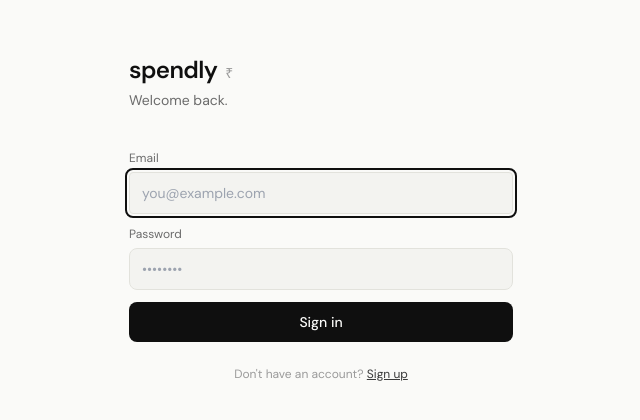
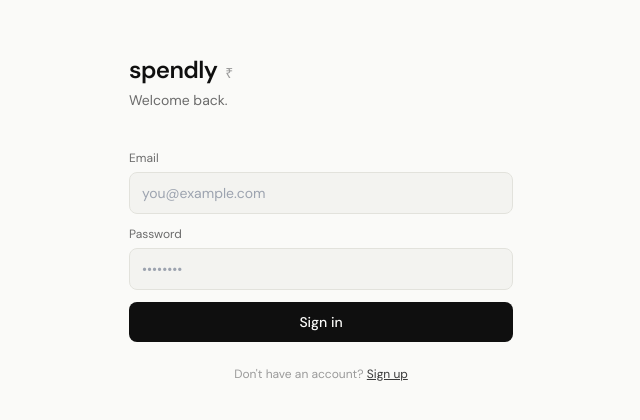
Before and after one commit to 24f-3004548/personal-expense-tracker, a React (Vite) app: page / in a window 1280 px wide. Shown: the part 182-602 px from the top of the page, without its empty margins (319-959 px from the left). Built offline with nearby package versions, Linux system fonts and the light colour scheme; no server answers.

Commit message:
ui changes

```diff
--- a/src/components/expenses/QuickAdd.jsx
+++ b/src/components/expenses/QuickAdd.jsx
@@ -1,4 +1,4 @@
-import { useState, useRef, useEffect } from 'react'
+import { useState, useRef } from 'react'
 import { DEFAULT_CATEGORIES, addExpense, formatCurrencyFull } from '../../lib/supabase'
 import { useAuth } from '../../context/AuthContext'
 
@@ -13,10 +13,6 @@ export default function QuickAdd({ onAdded }) {
   const [loading, setLoading] = useState(false)
   const [success, setSuccess] = useState(false)
   const amountRef = useRef(null)
-
-  useEffect(() => {
-    amountRef.current?.focus()
-  }, [])
 
   const submit = async (overrideAmount) => {
     const val = overrideAmount || Number(amount)
--- a/src/components/income/AddIncomeModal.jsx
+++ b/src/components/income/AddIncomeModal.jsx
@@ -18,8 +18,6 @@ export default function AddIncomeModal({ onClose, onAdded, month, year }) {
   const defaultDate = new Date(year, month, Math.min(today.getDate(), new Date(year, month + 1, 0).getDate()))
   const [date, setDate] = useState(toLocalDateInputValue(defaultDate))
   const [loading, setLoading] = useState(false)
-  const shouldAutoFocus = typeof window !== 'undefined' && window.matchMedia('(min-width: 768px)').matches
-
   const submit = async () => {
     if (!amount || Number(amount) <= 0) return
     setLoading(true)
@@ -59,7 +57,6 @@ export default function AddIncomeModal({ onClose, onAdded, month, year }) {
                 placeholder="0"
                 value={amount}
                 onChange={e => setAmount(e.target.value)}
-                autoFocus={shouldAutoFocus}
                 className="flex-1 bg-transparent outline-none text-sm font-mono font-medium"
                 style={{ color: 'var(--ink)' }}
               />
--- a/src/pages/AuthPage.jsx
+++ b/src/pages/AuthPage.jsx
@@ -11,7 +11,6 @@ export default function AuthPage() {
   const [error, setError] = useState('')
   const [loading, setLoading] = useState(false)
   const { signIn, signUp } = useAuth()
-  const shouldAutoFocus = typeof window !== 'undefined' && window.matchMedia('(min-width: 768px)').matches
 
   const handle = async (e) => {
     e.preventDefault()
@@ -137,7 +136,6 @@ export default function AuthPage() {
                   value={form.email}
                   onChange={e => setForm(f => ({ ...f, email: e.target.value }))}
                   required
-                  autoFocus={mode === 'login' && shouldAutoFocus}
                   className="w-full px-3 py-2.5 text-sm rounded-lg border outline-none transition-all"
                   style={{
                     background: 'var(--surface-2)',
--- a/src/pages/Transactions.jsx
+++ b/src/pages/Transactions.jsx
@@ -272,7 +272,7 @@ export default function Transactions() {
                 <p className="text-sm font-mono font-medium shrink-0" style={{ color: item._type === 'income' ? 'var(--green)' : 'var(--red)' }}>
                   {item._type === 'income' ? '+' : '−'}{formatCurrencyFull(item.amount)}
                 </p>
-                <div className="flex gap-1 opacity-100 md:opacity-0 md:group-hover:opacity-100 transition-opacity shrink-0">
+                <div className="flex gap-1 shrink-0">
                   <button onClick={() => startEdit(item)}
                     className="w-8 h-8 md:w-6 md:h-6 flex items-center justify-center rounded text-xs"
                     style={{ color: 'var(--ink-4)' }} title="Edit">
```
